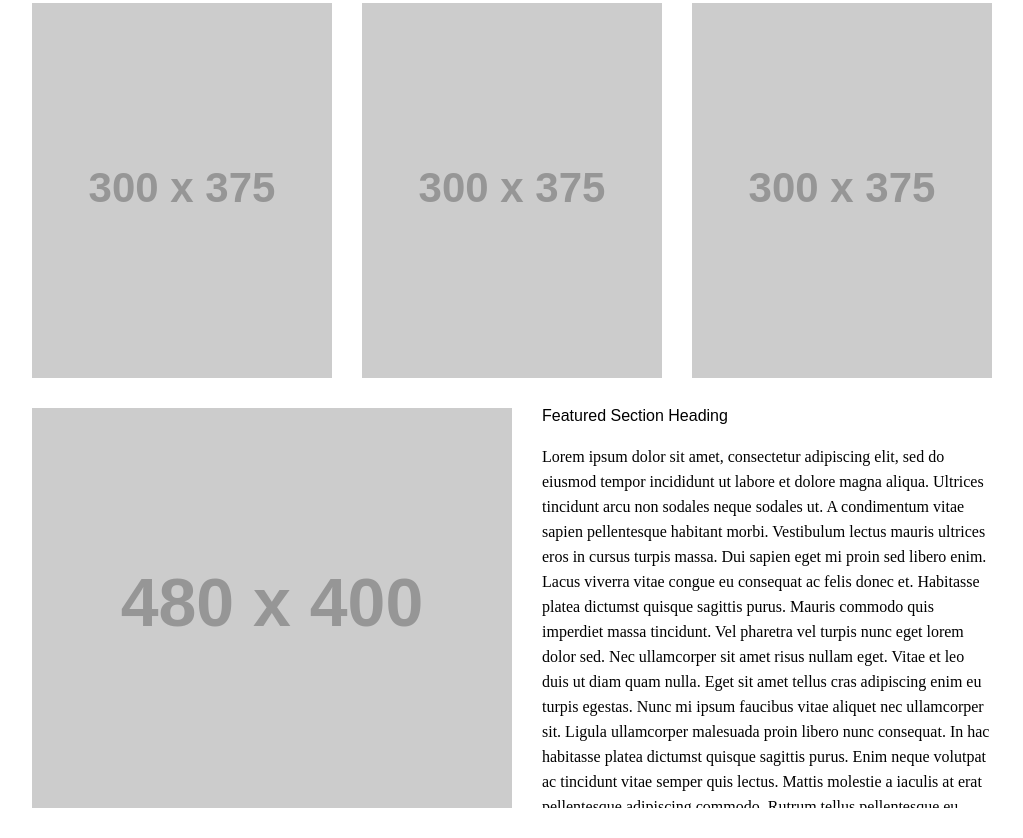
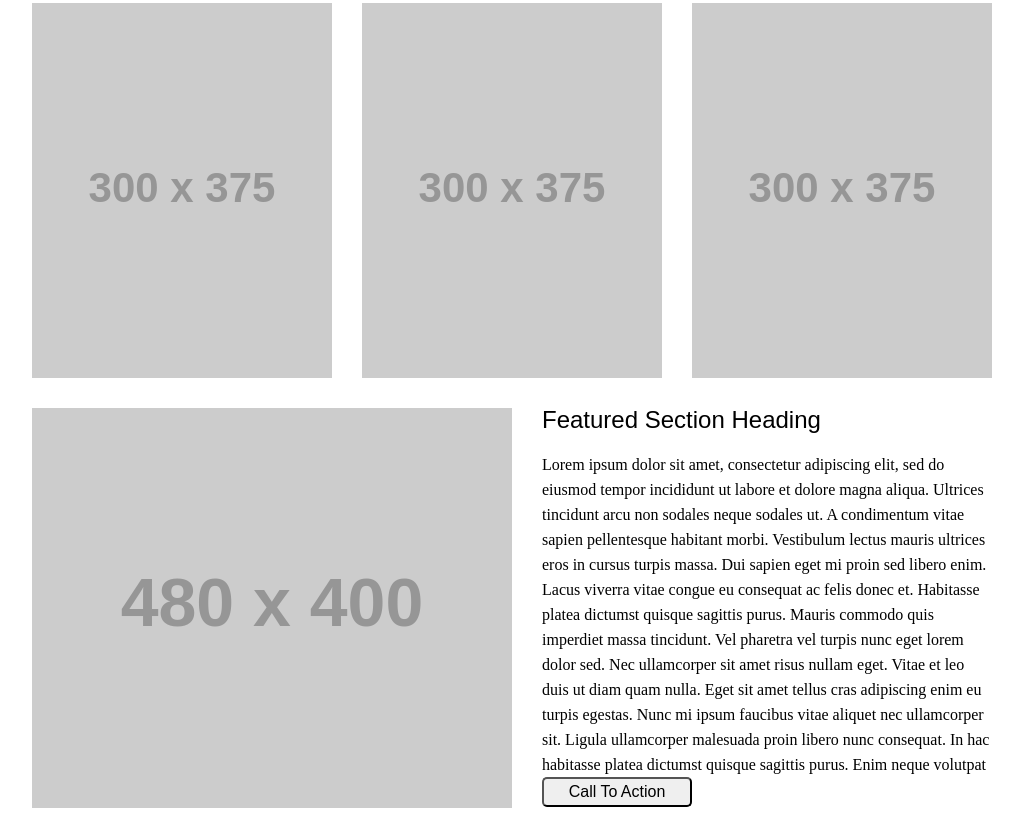
Before and after one commit to curiousyang/wireframe, a plain HTML site: page index.html in a window 1280 px wide. Shown: the part 610-1448 px from the top of the page, without its empty margins (128-1151 px from the left). Drawn offline with Linux system fonts and the light colour scheme; placeholder pictures from the web are drawn by us.

Commit message:
seems good

```diff
--- a/css/style.css
+++ b/css/style.css
@@ -52,16 +52,34 @@ main section:nth-child(3) img{
 
 h2{
     font-family: Arial, Helvetica, sans-serif;
+    font-size :1.5em;
 }
 
-section div:nth-child(2){
-    overflow: auto;
-    height:400px;
-}
+
+
 p{
     margin-top:20px;
     line-height: 25px;
+    overflow: scroll;
+    height:400px;
+    height:325px;
 }
-botton{
-    pointer-events: none !important;
+
+p::-webkit-scrollbar { width: 0 !important }
+button{
+    transition: color 350ms;
+    height: 30px;
+    font-size :1em;
+    width: 150px;
+    border-radius: 5px;
 }
+.button:hover {
+    background-color:black;
+    color:white;
+
+  }
+footer div{
+    background-color: dimgrey;
+    width: 100%;
+    height:150  px;
+}
--- a/index.html
+++ b/index.html
@@ -53,9 +53,11 @@
                 Sociis natoque penatibus et magnis. Risus feugiat in ante metus dictum. Viverra adipiscing at in tellus integer feugiat scelerisque varius. Facilisi etiam dignissim diam quis enim lobortis. Quam id leo in vitae turpis. Felis eget nunc lobortis mattis aliquam faucibus. Ipsum nunc aliquet bibendum enim facilisis gravida. Felis eget velit aliquet sagittis id consectetur. Vitae aliquet nec ullamcorper sit amet risus nullam. A lacus vestibulum sed arcu non odio euismod lacinia at. Ut faucibus pulvinar elementum integer enim neque volutpat. Lacus vel facilisis volutpat est velit egestas. Fames ac turpis egestas maecenas pharetra convallis. Eget egestas purus viverra accumsan in.
 
                 Vestibulum sed arcu non odio euismod lacinia. Pretium fusce id velit ut. Lorem donec massa sapien faucibus et molestie ac. Sed id semper risus in hendrerit gravida rutrum. Ut etiam sit amet nisl purus in mollis nunc. Eu consequat ac felis donec et. Blandit volutpat maecenas volutpat blandit aliquam. Aliquet nibh praesent tristique magna sit amet purus gravida quis. Dolor sed viverra ipsum nunc aliquet bibendum enim facilisis gravida. Vestibulum sed arcu non odio euismod lacinia at. Sem integer vitae justo eget magna fermentum iaculis. Tristique magna sit amet purus gravida quis blandit turpis cursus. Vulputate ut pharetra sit amet aliquam id diam maecenas. Elit sed vulputate mi sit amet mauris commodo quis. Tincidunt augue interdum velit euismod in pellentesque massa placerat duis. Potenti nullam ac tortor vitae purus faucibus ornare suspendisse sed. Viverra nibh cras pulvinar mattis nunc sed blandit libero. Auctor eu augue ut lectus arcu bibendum at.</p>
+            <div>
+                <button class="button">Call To Action</button>
+            </div>
 
 
-                <button>Call To Action</button>
             </div>
 
 
@@ -65,6 +67,7 @@
     </main>
 
     <footer>
+        <div></div>
 
     </footer>
 
```
